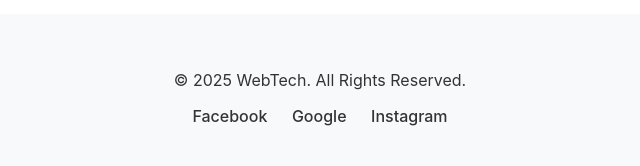
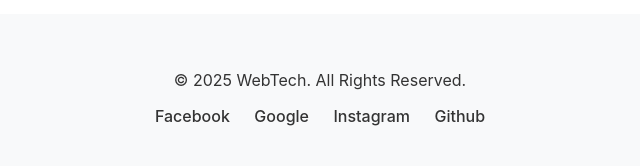
Before and after one commit to devengokani/Webtech, a PHP site: page /index.php in a window 1280 px wide. Shown: the part 2262-2428 px from the top of the page, without its empty margins (320-960 px from the left). Run offline with PHP 8.4, Linux system fonts and the light colour scheme.

Commit message:
al;famkl;

```diff
--- a/includes/footer.php
+++ b/includes/footer.php
@@ -5,6 +5,8 @@
                 <a href="#">Facebook</a>
                 <a href="#">Google</a>
                 <a href="#">Instagram</a>
+                <a href="#">Github</a>
+
             </div>
         </div>
     </footer>
```
